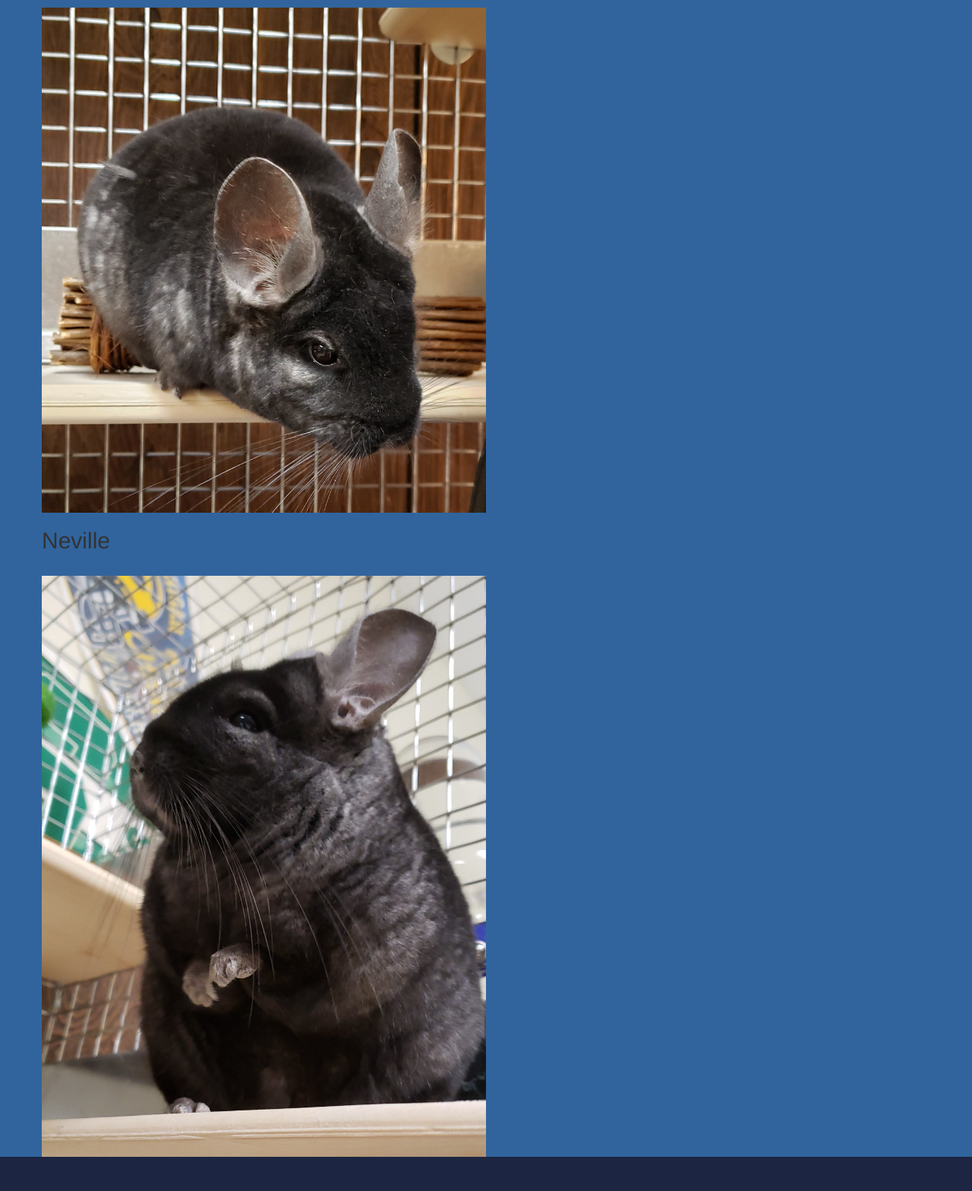
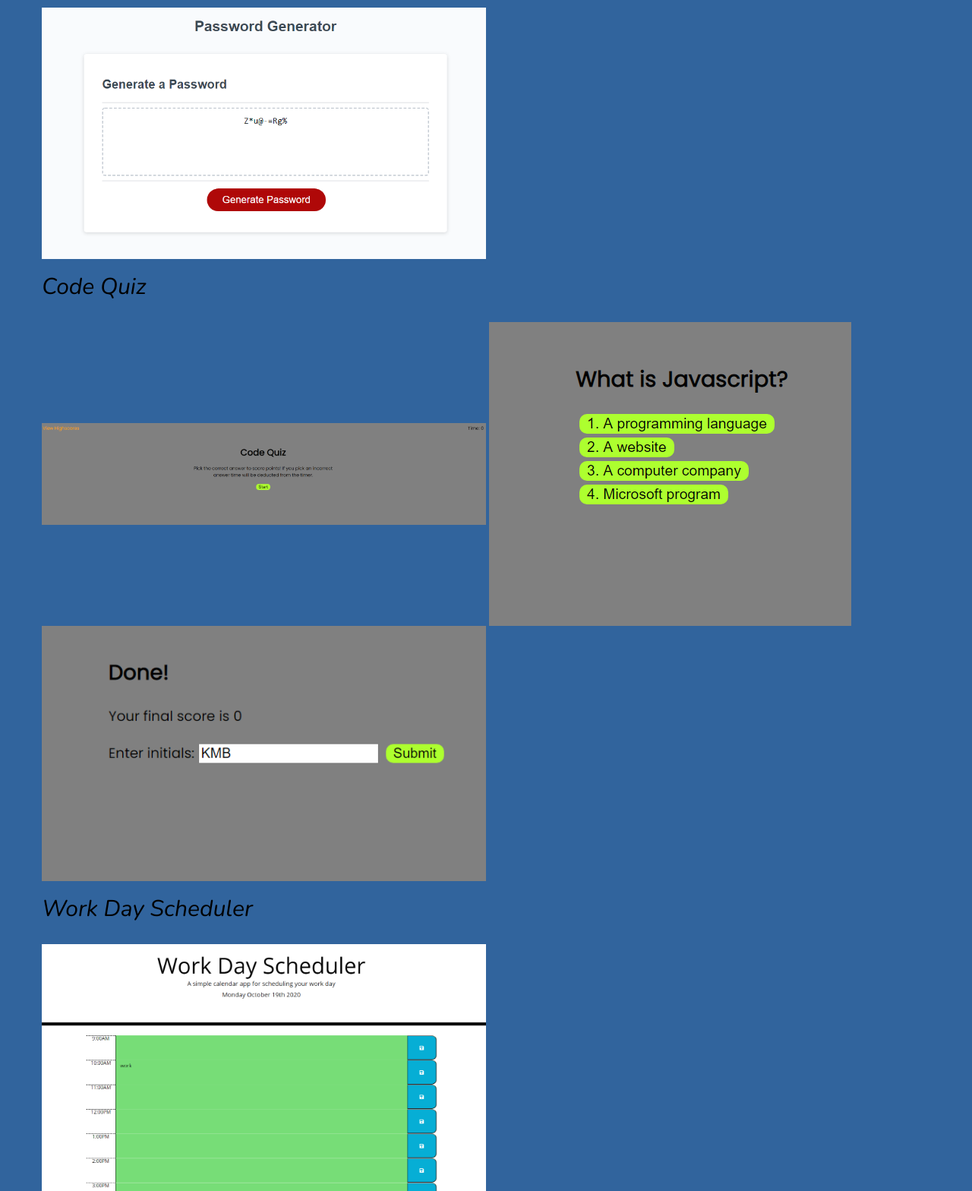
Before and after one commit to BadWolfx3/Portfolio, a plain HTML site: page portfolio.html in a window 1280 px wide. Shown: the part 610-2178 px from the top of the page at 76% size. Drawn offline with nearby package versions, Linux system fonts and the light colour scheme; a web font is replaced by a local one.

Commit message:
change to portfolio

```diff
--- a/Assets/style.css
+++ b/Assets/style.css
@@ -96,6 +96,15 @@ body {
 
 }
 
+h2.portfolio {
+    color: black;
+    font-family: 'Nunito', sans-serif;
+}
+
+main.container.port a {
+    color: #EB71AD;
+}
+
 /*footer*/
 footer.jumbotron.text-center {
     background-color: #1c2541;
--- a/portfolio.html
+++ b/portfolio.html
@@ -2,7 +2,7 @@
 <html lang="en">
 <head>
   <!--Tab title-->
-  <title>Kelsey's Portfolio</title>
+  <title>Kelsey Busser</title>
 
   <meta charset="utf-8">
   <meta name="viewport" content="width=device-width, initial-scale=1">
@@ -12,7 +12,7 @@
   <script src="https://maxcdn.bootstrapcdn.com/bootstrap/3.4.1/js/bootstrap.min.js"></script>
   <link rel="stylesheet" href="Assets/style.css">
   <!--Tab icon-->
-  <link rel="icon" href="Images/heart.png">
+  <link rel="icon" href="Assets/Images/heart.png">
   <link href="https://fonts.googleapis.com/css2?family=Sansita+Swashed&display=swap" rel="stylesheet">
   <link href="https://fonts.googleapis.com/css2?family=Dancing+Script&family=Nunito:ital@1&display=swap" rel="stylesheet">
 
@@ -45,20 +45,36 @@
   </div>
 </nav>
 
-<main class="container">
+<main class="container" class="port">
 
   <section class="row">
     <div class="col-sm">
-      <h2>Neville</h2>
+      <a href="https://badwolfx3.github.io/passwordGenerator/"><h2 class=portfolio>Password Generator</h2></a>
       <br>
-      <img src="Assets/Images/Neville1.jpg" class="img-fluid" class="nev" alt="Picture of a chinchilla"></a>
+      <img src="Assets/Images/PWG.png" class="img-fluid" class="nev" alt="screenshot of password generator"></a>
+
     </div>
 
     <div class="col-sm">
-      <h2>Neville</h2>
+      <a href="https://badwolfx3.github.io/Code-Quiz/"><h2 class=portfolio>Code Quiz</h2></a>
       <br>
-      <img src="Assets/Images/Neville2.jpg" class="img-fluid" class="nev" alt="Picture of a chinchilla"></a>
+      <img src="Assets/Images/CQ1.png" class="img-fluid" class="nev" alt="Code Quiz screenshot"></a>
+      <img src="Assets/Images/CQ2.png" class="img-fluid" class="nev" alt="Code Quiz screenshot"></a>
+      <img src="Assets/Images/CQ3.png" class="img-fluid" class="nev" alt="Code Quiz screenshot"></a>
     </div>
+
+    <div class="col-sm">
+      <a href="https://badwolfx3.github.io/HW5-Planner-MSU/"><h2 class=portfolio>Work Day Scheduler</h2></a>
+      <br>
+      <img src="Assets/Images/WDS.png" class="img-fluid" class="nev" alt="Code Quiz screenshot"></a>
+    </div>
+
+    <div class="col-sm">
+      <h2 class=portfolio>Flyer made for Korean Connection</h2>
+      <br>
+      <img src="Assets/Images/Korean Connection in West Michigan (1).png" class="img-fluid" class="nev" alt="Code Quiz screenshot"></a>
+    </div>
+
   </section>
 </main>
 
```
Also changed, not shown: contact.html (+2 -2 lines), index.html (+2 -2 lines), Assets/Images/CQ1.png (added), Assets/Images/CQ2.png (added), Assets/Images/CQ3.png (added), Assets/Images/Korean Connection in West Michigan (1).png (added), Assets/Images/PWG.png (added), Assets/Images/Professinal pohoto.png (deleted), Assets/Images/WDS.png (added), Assets/Images/Welcome header.png (deleted), Assets/Images/download.png (deleted), Assets/Images/linkedin-social-media-icon-design-template-vector-22339909.jpg (deleted), 1 other file.
